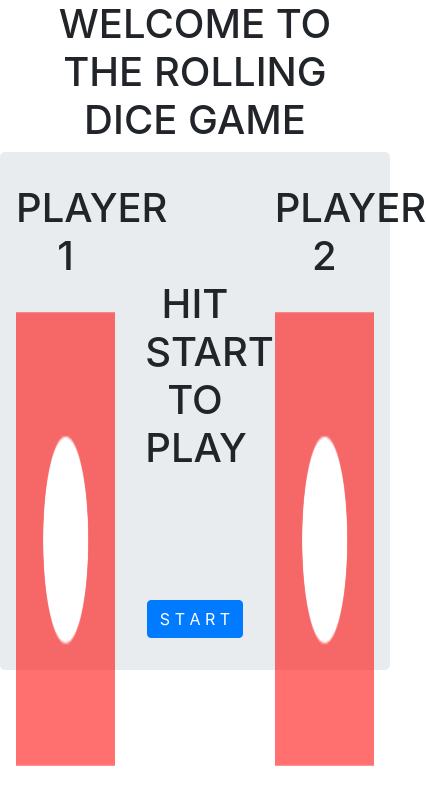
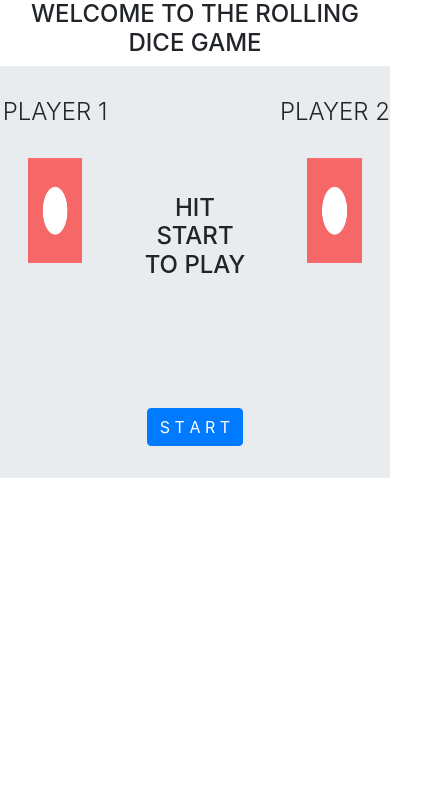
Before and after one commit to arslanarif212/darkmode, a plain HTML site: page game.html in a window 390 px wide. Shown: the whole page, 426 px wide, since content can reach past the window. Drawn offline with nearby package versions, Linux system fonts and the light colour scheme.

Commit message:
Add files via upload

```diff
--- a/assign9.css
+++ b/assign9.css
@@ -10,7 +10,7 @@ font-family: 'Roboto Condensed', sans-serif; */
 {
   width: 70%;
   height: 70%;
-  padding-top: 20%;
+  padding-top: 30%;
 }
 
 .techlogo-dark
@@ -145,3 +145,63 @@ body
   background-size:cover;
   background-attachment: fixed;
 }
+@media screen and (max-width: 900px) {
+
+.techlogo
+{
+  width: 50%;
+  height: 50%;
+  padding-top: 35%;
+}
+h3
+{
+font-size: 150% !important;
+}
+}
+
+@media screen and (max-width: 600px) {
+  .techlogo
+  {
+    width: 40%;
+    height: 40%;
+    padding-top: 40%;
+  }
+  h1{
+    font-size: 200% !important;
+  }
+  li
+  {
+    line-height: 180%;
+  }
+
+  h3
+  {
+  font-size: 120% !important;
+  }
+
+  h4 , li
+  {
+  font-size: 100% !important;
+  }
+
+}
+  @media screen and (max-width: 400px) {
+    h1{
+      font-size: 150% !important;
+    }
+    li
+    {
+      line-height: 100%;
+    }
+
+    h3
+    {
+    font-size: 100% !important;
+    }
+
+    h4 , li
+    {
+    font-size: 70% !important;
+    }
+
+  }
--- a/game.css
+++ b/game.css
@@ -1,5 +1,22 @@
 .pp1
 {
-  width: 100%;
-  height: 100%;
+  width: 50%;
+  height: 50%;
 }
+
+
+@media screen and (max-width: 600px) {
+  h1 {
+    font-size: 200% !important;
+  }
+  .pp1
+  {
+    width: 50%;
+    height: 30%;
+  }
+}
+  @media screen and (max-width: 400px) {
+    h1 {
+      font-size: 150% !important;
+    }
+  }
--- a/game.html
+++ b/game.html
@@ -4,42 +4,44 @@
     <meta charset="utf-8">
     <title>Rolling Dice Game</title>
     <link rel="stylesheet" href="game.css">
-    <meta name="viewport" content="width=device-width, initial-scale=1.0">
+    <script src="https://code.jquery.com/jquery-3.3.1.slim.min.js" integrity="sha384-q8i/X+965DzO0rT7abK41JStQIAqVgRVzpbzo5smXKp4YfRvH+8abtTE1Pi6jizo" crossorigin="anonymous"></script>
+    <script src="https://cdnjs.cloudflare.com/ajax/libs/popper.js/1.14.7/umd/popper.min.js" integrity="sha384-UO2eT0CpHqdSJQ6hJty5KVphtPhzWj9WO1clHTMGa3JDZwrnQq4sF86dIHNDz0W1" crossorigin="anonymous"></script>
+    <script src="https://stackpath.bootstrapcdn.com/bootstrap/4.3.1/js/bootstrap.min.js" integrity="sha384-JjSmVgyd0p3pXB1rRibZUAYoIIy6OrQ6VrjIEaFf/nJGzIxFDsf4x0xIM+B07jRM" crossorigin="anonymous"></script>
+    <meta name="viewport" content="width=device-width, initial-scale=1">
     <meta charset="utf-8">
     <link rel="stylesheet" href="https://stackpath.bootstrapcdn.com/bootstrap/4.3.1/css/bootstrap.min.css" integrity="sha384-ggOyR0iXCbMQv3Xipma34MD+dH/1fQ784/j6cY/iJTQUOhcWr7x9JvoRxT2MZw1T" crossorigin="anonymous">
   </head>
   <body>
     <div class="jumbotron-fluid">
       <div class="col text-center">
-        <h1 id="celebration">WELCOME TO THE ROLLING DICE GAME</h1>
+        <h1 id="celebration" class="display-5">WELCOME TO THE ROLLING DICE GAME</h1>
       </div>
     </div>
-    <div class="jumbotron">
+    <div class="jumbotron jumbotron-fluid">
       <div class="row">
         <div class="col-4 text-center">
-          <h1>PLAYER 1</h1><br>
+          <h1  class="display-4">PLAYER 1</h1><br>
           <img src="images\d1.png" alt="" id="playa1" class="pp1">
         </div>
         <div class="col-4 text-center" ><br><br><br><br>
           <div class="">
-            <h1 id="res"> HIT START TO PLAY</h1>
+            <h1 id="res" class="display-5"> HIT START TO PLAY</h1>
           </div>
           <br><br><br><br><br>
           <button type="button" class="btn btn-primary" name="button" onclick="game()">S T A R T</button>
         </div>
         <div class="col-4 text-center">
-          <h1>PLAYER 2</h1><br>
+          <h1 class="display-4">PLAYER 2</h1><br>
           <img src="images\d1.png" alt="" id="playa2" class="pp1">
         </div>
       </div>
 
     </div>
     <!-- bootstrap cdn -->
-<script src="https://code.jquery.com/jquery-3.3.1.slim.min.js" integrity="sha384-q8i/X+965DzO0rT7abK41JStQIAqVgRVzpbzo5smXKp4YfRvH+8abtTE1Pi6jizo" crossorigin="anonymous"></script>
-<script src="https://cdnjs.cloudflare.com/ajax/libs/popper.js/1.14.7/umd/popper.min.js" integrity="sha384-UO2eT0CpHqdSJQ6hJty5KVphtPhzWj9WO1clHTMGa3JDZwrnQq4sF86dIHNDz0W1" crossorigin="anonymous"></script>
-<script src="https://stackpath.bootstrapcdn.com/bootstrap/4.3.1/js/bootstrap.min.js" integrity="sha384-JjSmVgyd0p3pXB1rRibZUAYoIIy6OrQ6VrjIEaFf/nJGzIxFDsf4x0xIM+B07jRM" crossorigin="anonymous"></script>
-<script type="text/javascript" src="game.js">
 
-</script>
+    <script type="text/javascript" src="game.js">
+
+    </script>
+
   </body>
 </html>
```
Also changed, not shown: index.html (+10 -10 lines).
